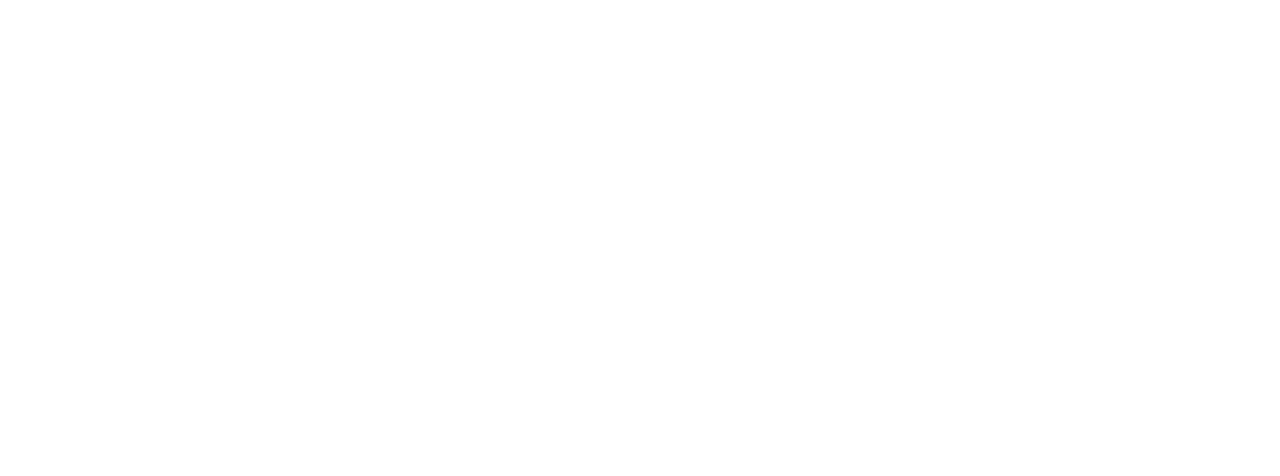
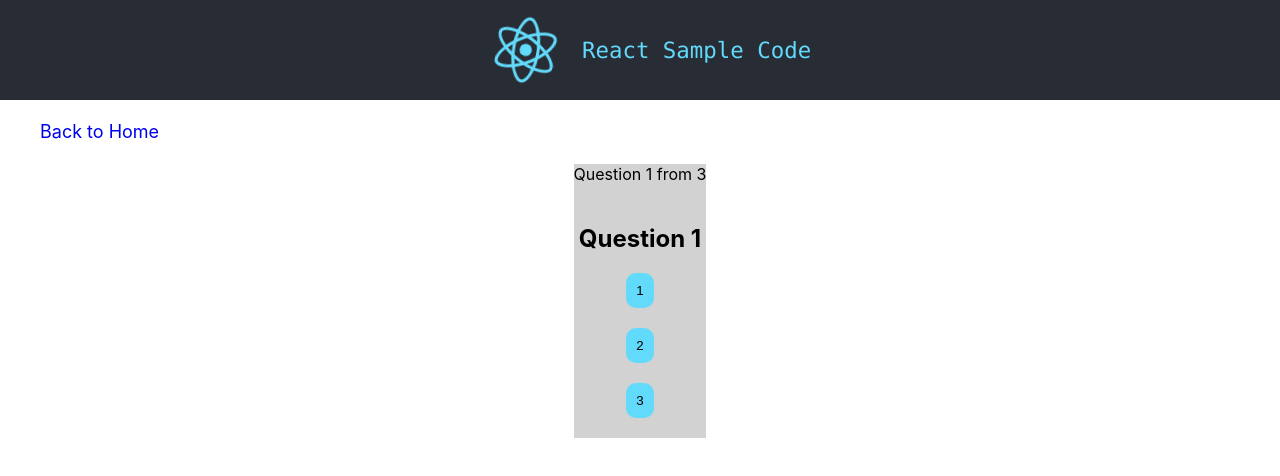
Before and after one commit to aminghazi/react-sample, a React (Create React App) app: page /quiz in a window 1280 px wide. Before the commit this address had no page. Shown: the top 476 px of the page. Built offline with nearby package versions, Linux system fonts and the light colour scheme.

Commit message:
add quiz

```diff
--- a/src/components/Form/index.js
+++ b/src/components/Form/index.js
@@ -1,6 +1,6 @@
 import React, { Component } from 'react'
 
-export default class Event extends Component {
+export default class Form extends Component {
 
     constructor(props) {
         super(props)
--- /dev/null
+++ b/src/components/Quiz/index.css
@@ -0,0 +1,8 @@
+.Quiz-content {
+    display: grid;
+    justify-content: center;
+    align-content: center;
+    align-items: center;
+    gap: 10px;
+    grid-auto-flow: column;
+}
--- /dev/null
+++ b/src/components/Quiz/index.js
@@ -0,0 +1,88 @@
+import React, { Component } from 'react'
+import './index.css';
+
+export default class Quiz extends Component {
+    constructor(props) {
+        super(props)
+
+        this.state = {
+            questions: [
+                {
+                    questionText: "Question 1",
+                    answerOptions: [
+                        { text: "1", isCorrect: false },
+                        { text: "2", isCorrect: true },
+                        { text: "3", isCorrect: false },
+                    ],
+                },
+                {
+                    questionText: "Question 2",
+                    answerOptions: [
+                        { text: "1", isCorrect: true },
+                        { text: "2", isCorrect: false },
+                        { text: "3", isCorrect: false },
+                    ],
+                },
+                {
+                    questionText: "Question 3",
+                    answerOptions: [
+                        { text: "1", isCorrect: false },
+                        { text: "2", isCorrect: true },
+                        { text: "3", isCorrect: false },
+                    ],
+                }
+            ],
+            currectQuestion: 0,
+            showScore: false,
+            score: 0
+        }
+
+    }
+
+    clickHandler(isCorrect) {
+        if (isCorrect) {
+            this.setState(prevState => {
+                return {
+                    score: prevState.score + 1
+                }
+            })
+        }
+
+        if (this.state.currectQuestion === this.state.questions.length - 1) {
+            this.setState({ showScore: true })
+        } else {
+            this.setState(prevState => {
+                return {
+                    currectQuestion : prevState.currectQuestion + 1
+                }
+            })
+        }
+    }
+
+    render() {
+        return (
+            <div className="Quiz-content">
+                {this.state.showScore ?
+                    (<div className="gray-bg">
+                        Youre Score is {this.state.score} from {this.state.questions.length}
+                    </div>) :(<div className="gray-bg">
+                        <div>Question {this.state.currectQuestion + 1} from {this.state.questions.length}</div>
+                        <br />
+                        <div>
+                            <h2>{this.state.questions[this.state.currectQuestion].questionText}</h2>
+                            {this.state.questions[this.state.currectQuestion].answerOptions.map(answer => (
+                                <>
+                                    <button onClick={this.clickHandler.bind(this, answer.isCorrect)}>
+                                        {answer.text}
+                                    </button>
+                                    <br/>
+                                    <br/>
+                                </>
+                            ))}
+                        </div>
+                    </div>)
+                }
+            </div>
+        )
+    }
+}
--- a/src/index.js
+++ b/src/index.js
@@ -12,6 +12,7 @@ import Counter from './pages/Counter';
 import Event from './pages/Event';
 import NotificationCounter from './pages/NotificationCounter';
 import Form from './pages/Form';
+import Quiz from './pages/Quiz';
 import Layout from './pages/Layout';
 import LayoutRoot from './pages/LayoutRoot';
 
@@ -27,6 +28,7 @@ root.render(
         <Route path="event" element={<Event />} />
         <Route path="notification-counter" element={<NotificationCounter />} />
         <Route path="form" element={<Form />} />
+        <Route path="quiz" element={<Quiz />} />
       </Route>
     </Routes>
   </Router>
--- a/src/pages/Layout.js
+++ b/src/pages/Layout.js
@@ -24,6 +24,9 @@ const Layout = () => {
             <li>
               <Link to="/form">Form</Link>
             </li>
+            <li>
+              <Link to="/quiz">Quiz</Link>
+            </li>
           </ul>
         </nav>
 
--- /dev/null
+++ b/src/pages/Quiz.js
@@ -0,0 +1,7 @@
+import Quiz from "../components/Quiz"
+
+const QuizPage = () => {
+  return <Quiz />;
+};
+
+export default QuizPage;
```
